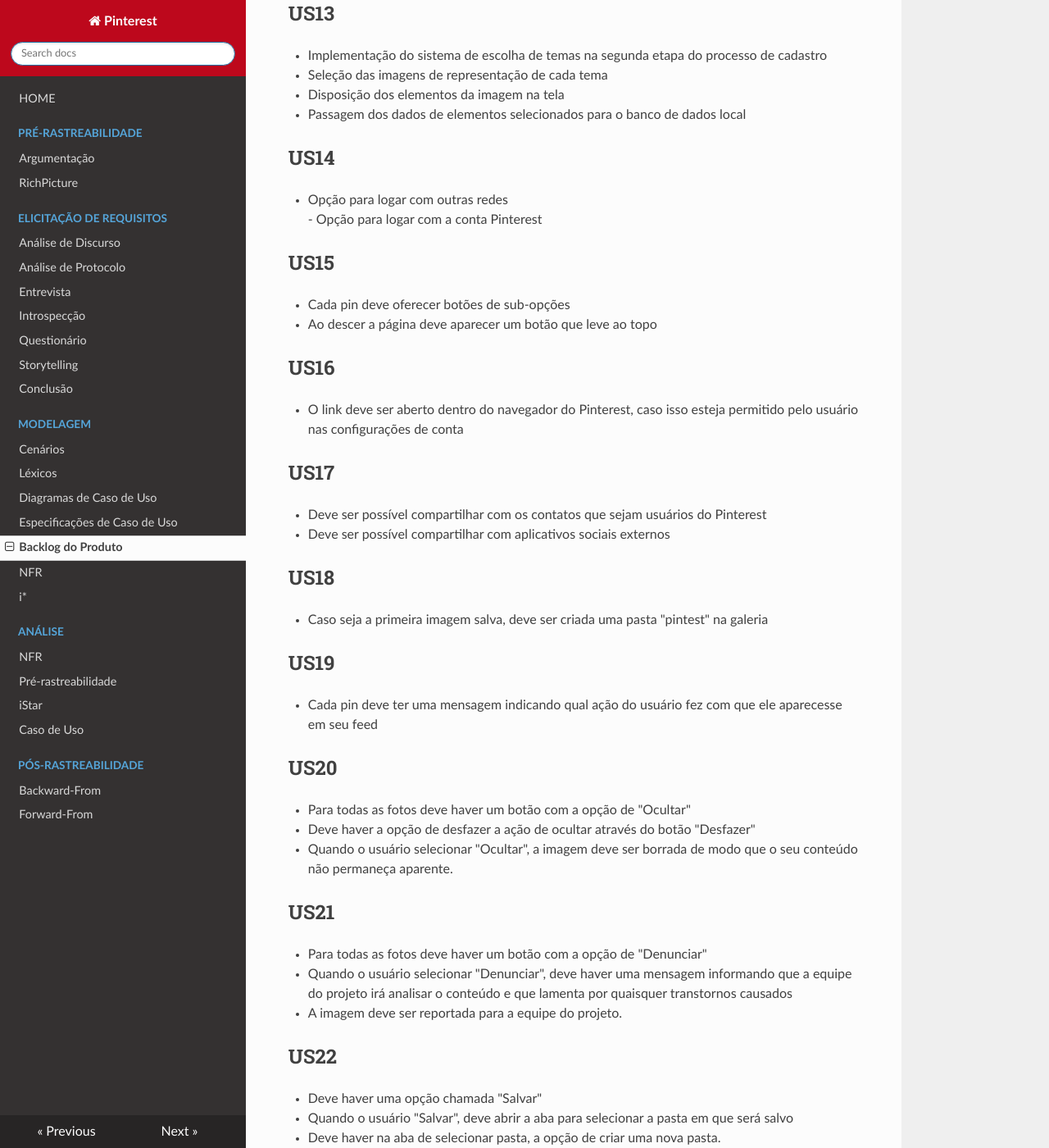
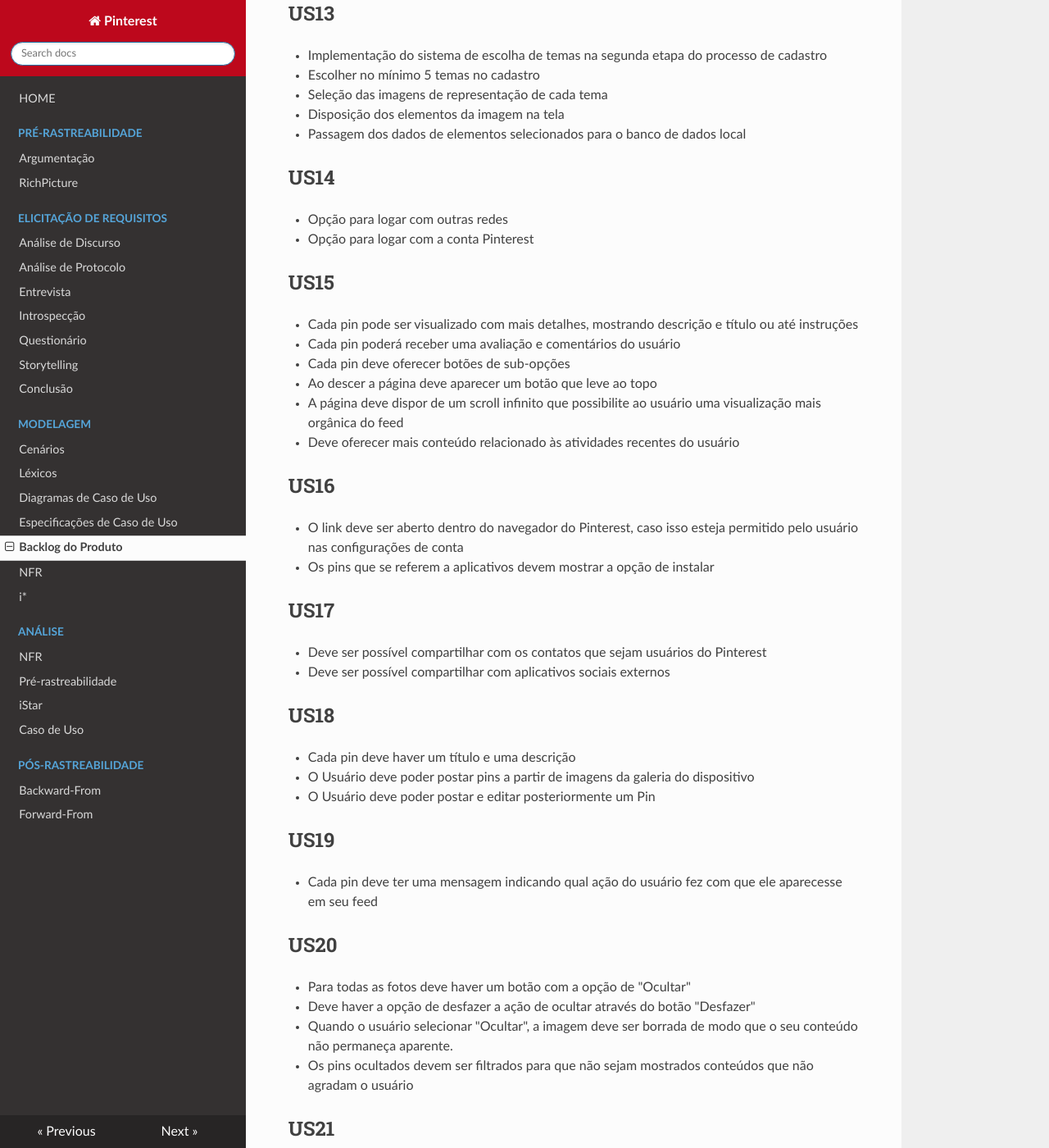
Before and after one commit to joberthrogers18/2018.2-Requisitos-Pinterest, an MkDocs documentation site: the page built from docs/backlog.md, in a window 1280 px wide and 1400 px high, scrolled down 5786 px. Shown: the whole window at 82% size. Built offline with MkDocs 1.6.1, drawn with Linux system fonts in a browser that asks for light colours; nearby versions of some CDN libraries; old or Windows-style settings are respelled for this version of MkDocs; some of the changed text lies outside the part shown.

Commit message:
Updating user stories in product backlog

```diff
--- a/docs/backlog.md
+++ b/docs/backlog.md
@@ -102,7 +102,7 @@
 | [US21](#us21) | Usuário | Denunciar um Pin | Não ser mais exposto àquele tipo de conteúdo impróprio |13 | Should |
 | [US22](#us22) | Usuário | Salvar um Pin | Ter acesso posteriormente ao conteúdo do meu interesse | 8 | Must |
 | [US23](#us23) | Usuário | Seguir outro usuário do Pinterest | Acompanhar suas atividades na plataforma | 5 | Must |
-| [US24](#us24) | Usuário | Receber Notificações | Ser avisado sobres quaisquer atividasdes relacionadas ao meu perfil | 5 | Should |
+| [US24](#us24) | Usuário | Receber Notificações | Ser avisado sobres quaisquer atividasdes relacionadas ao meu perfil e receber recomendações | 5 | Should |
 | [US25](#us25) | Usuário | Classificar Pastas | Organizá-las de acordo com a minha preferência. | 5 | Could |
 | [US26](#us26) | Usuário | Classificar um Pin como experimentado | Diferenciar dos Pins que ainda não coloquei em prática |  5 | Could |
 | [US27](#us27) | Usuário | Sair do Pinterest | Parar de ter a minha conta logada no aplicativo |  5 | Must |
@@ -177,35 +177,48 @@
   - Integração do sistema de login com confirmação por email.
 ## US13
   - Implementação do sistema de escolha de temas na segunda etapa do processo de cadastro
+  - Escolher no mínimo 5 temas no cadastro
   - Seleção das imagens de representação de cada tema
   - Disposição dos elementos da imagem na tela
   - Passagem dos dados de elementos selecionados para o banco de dados local
 ## US14
-  - Opção para logar com outras redes<br>- Opção para logar com a conta Pinterest
+  - Opção para logar com outras redes
+  - Opção para logar com a conta Pinterest
 ## US15
+  - Cada pin pode ser visualizado com mais detalhes, mostrando descrição e título ou até instruções
+  - Cada pin poderá receber uma avaliação e comentários do usuário
   - Cada pin deve oferecer botões de sub-opções
   - Ao descer a página deve aparecer um botão que leve ao topo
+  - A página deve dispor de um scroll infinito que possibilite ao usuário uma visualização mais orgânica do feed
+  - Deve oferecer mais conteúdo relacionado às atividades recentes do usuário
 ## US16
   - O link deve ser aberto dentro do navegador do Pinterest, caso isso esteja permitido pelo usuário nas configurações de conta
+  - Os pins que se referem a aplicativos devem mostrar a opção de instalar
 ## US17
   - Deve ser possível compartilhar com os contatos que sejam usuários do Pinterest
   - Deve ser possível compartilhar com aplicativos sociais externos
 ## US18
-  - Caso seja a primeira imagem salva, deve ser criada uma pasta "pintest" na galeria
+  - Cada pin deve haver um título e uma descrição
+  - O Usuário deve poder postar pins a partir de imagens da galeria do dispositivo
+  - O Usuário deve poder postar e editar posteriormente um Pin
 ## US19
   - Cada pin deve ter uma mensagem indicando qual ação do usuário fez com que ele aparecesse em seu feed
 ## US20
   - Para todas as fotos deve haver um botão com a opção de "Ocultar"
   - Deve haver a opção de desfazer a ação de ocultar através do botão "Desfazer"
   - Quando o usuário selecionar "Ocultar", a imagem deve ser borrada de modo que o seu conteúdo não permaneça aparente.
+  - Os pins ocultados devem ser filtrados para que não sejam mostrados conteúdos que não agradam o usuário
 ## US21
   - Para todas as fotos deve haver um botão com a opção de "Denunciar"
   - Quando o usuário selecionar "Denunciar", deve haver uma mensagem informando que a equipe do projeto irá analisar o conteúdo e que lamenta por quaisquer transtornos causados
   - A imagem deve ser reportada para a equipe do projeto.
+  -
 ## US22
   - Deve haver uma opção chamada "Salvar"
   - Quando o usuário "Salvar", deve abrir a aba para selecionar a pasta em que será salvo
   - Deve haver na aba de selecionar pasta, a opção de criar uma nova pasta.
+  - Caso seja a primeira imagem salva, deve ser criada uma pasta "pintest" na galeria
+  - Deve haver uma opção de salvar o pin na galeria do celular
 ## US23
   - Deve haver um botão com a opção de "Seguir" qualquer usuário que não seja o usuário logado
   - O usuário logado deve receber atualizações de pins salvos pelo outro usuário
@@ -219,6 +232,9 @@
   - As notificações devem ser organizadas em ordem cronológica
   - Sempre que outro usuário salvar um pin do usuário logado, o usuário logado deverá ser notificado
   - Sempre que outro usuário seguir uma pasta do usuário logado, o usuário logado deverá ser notificado.
+  - Os itens mais visualizados e pesquisados do Pinterest devem ser recomendados aos usuários
+  - Deve recomendar pins sobre assuntos pesquisados recentemente pelo usuário
+  - Usuários com interesses semelhantes ao de outro usuário devem ser recomendados
 ## US25
   - Poder classificar em "Salvo pela última vez"
   - Poder classificar de "A a Z"
@@ -263,12 +279,14 @@
 ## US34
   - Os pins devem possuir tags relacionadas às suas categorias
   - Deve haver uma barra de pesquisa para a procura ser efetivada
+  - A pesquisa deve mostrar opções de filtro sobre o assunto, para que o usuário apenas clique em um e receba um resultado mais selecionado
 ## US35
   - A Opção de pesquisa por foto deve ser acessada por um ícone de foto na barra de pesquisa
   - O usuário deve poder enviar imagem tirada com a câmera do dispostivo sendo utilizado
   - O Usuário deve poder enviar mensagem da galeria do dispositivo utilizado
-  - A Pesquisa deve retornar imagens com maior semelhança conforme o algorítmo de identificação de imagens.
+  - A Pesquisa deve retornar imagens com maior semelhança conforme o algorítmo de identificação de imagens
 ## US36
+  - Deve ser possível visualizar a lista de interesses em uma opção no perfil
   - Deve ser possível adicionar novas categorias de interesses no perfil do usuário
   - Deve ser possível remover categorias de interesses do perfil do usuário
 ## US37
@@ -277,6 +295,7 @@
   - O Usuário deve poder alterar o nome de usuário cadastrado
   - O Usuário deve poder editar informações sobre ele em uma única caixa de texto
   - O Usuário deve poder editar o local em que reside
+  - O Usuário deve poder ocultar seu perfil e seus dados de mecanismos de pesquisa
 ## US38
   - O Usuário deve poder alterar o endereço de e-mail cadastrado
   - O Usuário deve poder alterar a senha cadastrada
@@ -287,5 +306,7 @@
   - O Usuário deve poder optar por apagar o histórico de pesquisas recente.
 ## US39
   - As opções de delimitação devem estar na página de edição de configurações
+  - O Aplicativo deve ser capaz de extrapolar dados de pesquisa de outras fontes para trazer itens mais relevantes para o usuário
+  - O Pinterest deve poder utilizar dados, como cookies, para identificar informações de perfil do usuário e direcionar recomendações de pins
   - O Usuário deve escolher, por um *switch button*, se o Pinterest poderá rastrear suas pesquisas em outros sites, como o Google, ou não
   - O Usuário deve escolher, por *switch buttons*, se o Pinterest fará uso de informaçoes de sites visitados e parceiros para aprimorar anúncios exibidos
```
Also changed, not shown: other parts of docs/backlog.md (+1 -1 lines).
